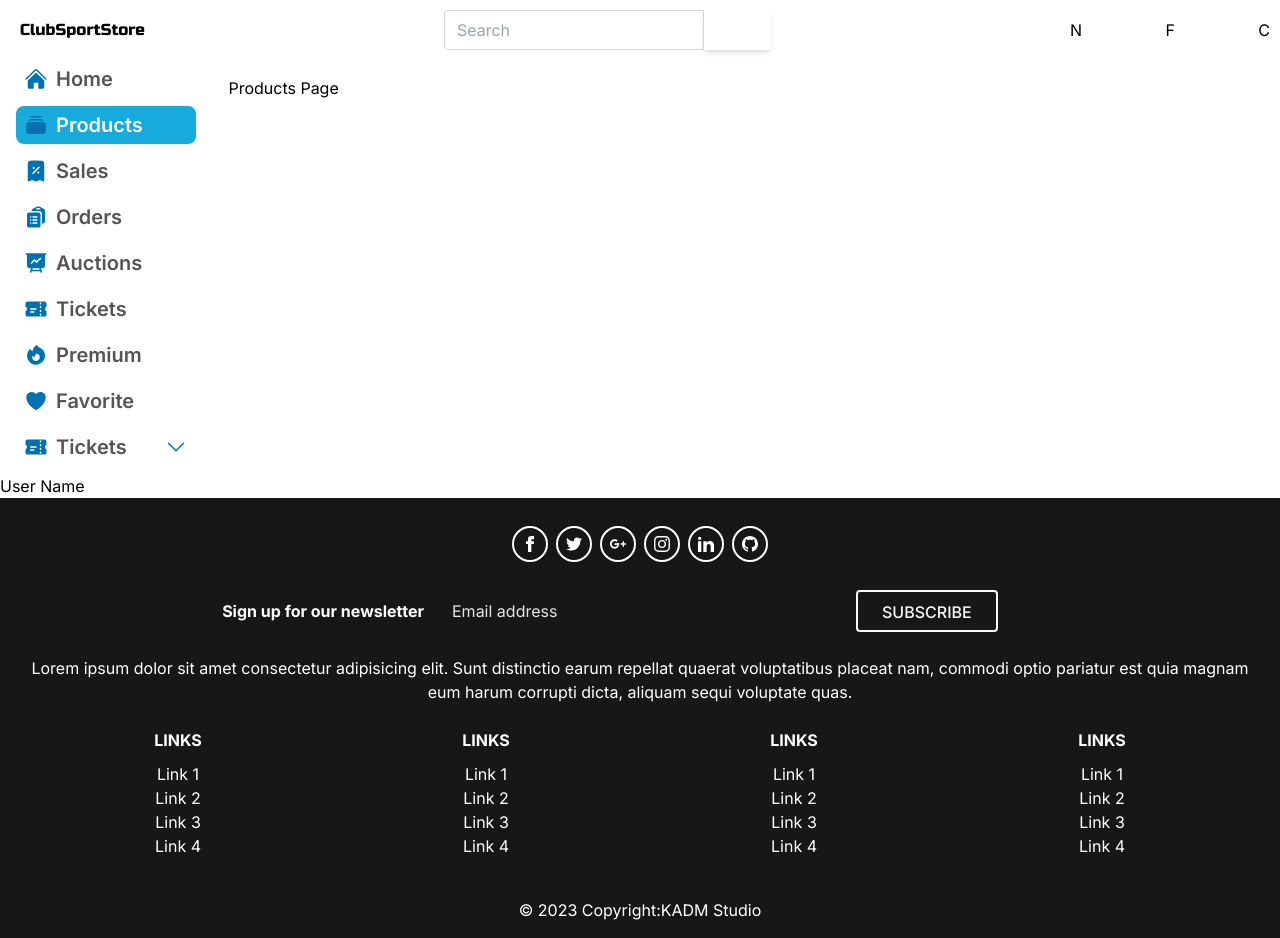
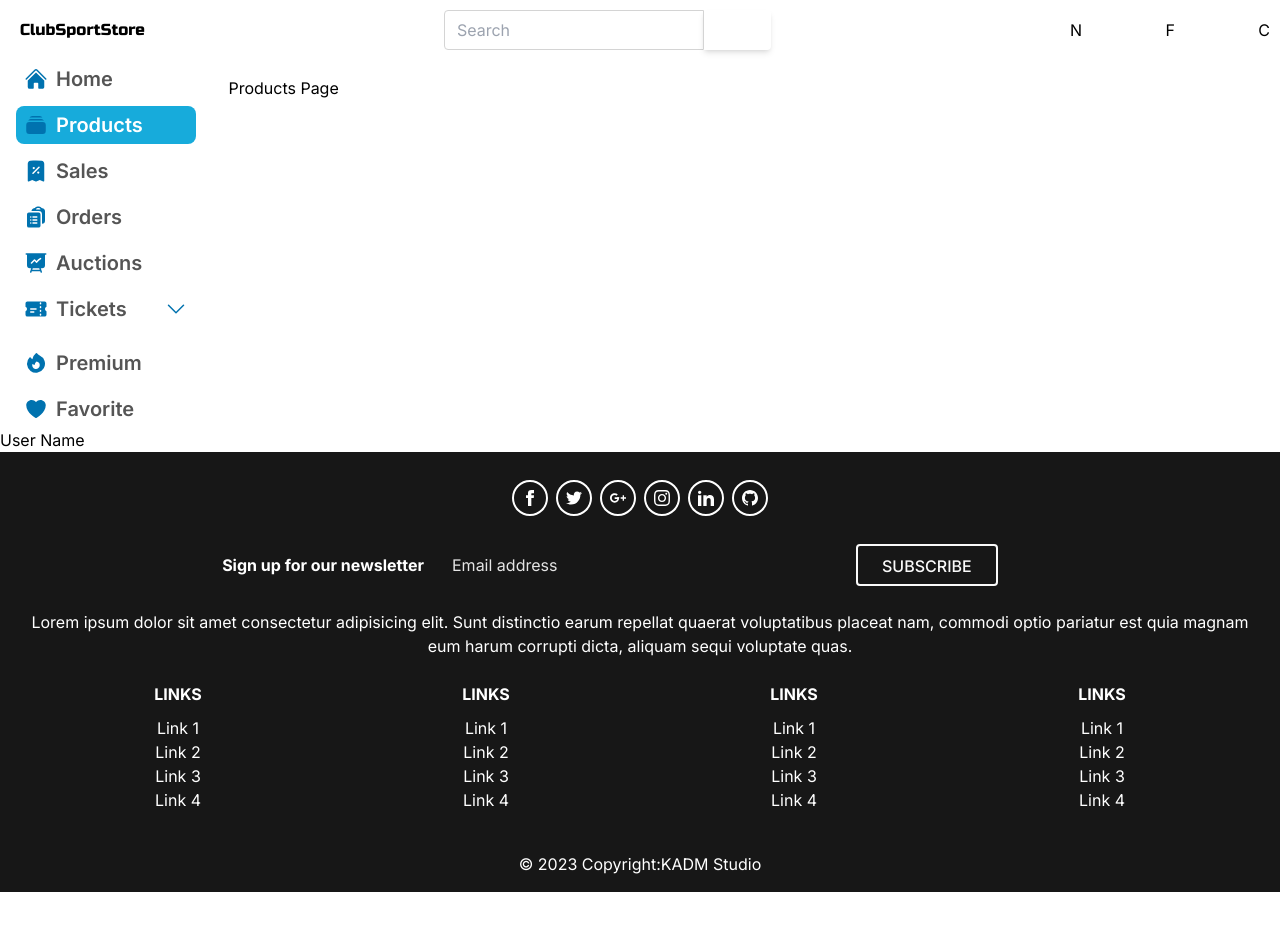
Before and after one commit to KADMCap/ClubSportShop, a Next.js app: page /products in a window 1280 px wide. After the commit the page ends 892 px from the top, so only its background shows below. Built offline with nearby package versions, Linux system fonts and the light colour scheme.

Commit message:
restructure Sidbar Links

```diff
--- a/components/Layout/AccordionLi.tsx
+++ b/components/Layout/NavLinks/AccordionLi.tsx
@@ -1,8 +1,17 @@
 import Link from "next/link";
 import React, { useEffect, useRef, useState } from "react";
-import { ChevronDownIcon, ChevronUpIcon, TicketIcon } from "../Icons";
+import { ChevronDownIcon, ChevronUpIcon } from "../../Icons";
 
-export const AccordionLi = () => {
+interface Props {
+  title: string;
+  icon: React.ReactNode;
+  links: {
+    title: string;
+    pathname: string;
+  }[];
+}
+
+export const AccordionLi = ({ title, icon, links }: Props) => {
   const [active, setActive] = useState(false);
   const contentRef = useRef<HTMLDivElement | null>(null);
 
@@ -28,9 +37,9 @@ export const AccordionLi = () => {
         onClick={toogleActive}
       >
         <div className="flex flex-row items-center">
-          <TicketIcon />
+          {icon}
           <span className="pl-2 font-semibold text-md text-grayDark">
-            Tickets
+            {title}
           </span>
         </div>
         {active ? <ChevronUpIcon /> : <ChevronDownIcon />}
@@ -40,12 +49,15 @@ export const AccordionLi = () => {
         ref={contentRef}
         className="flex flex-col gap-1 px-4 mb-2 -mt-2 overflow-hidden transition-all ease-in"
       >
-        <Link href="/tickets/my" className="text-grayLight hover:text-white">
-          My Tickets
-        </Link>
-        <Link href="/tickets/buy" className="text-grayLight hover:text-white">
-          Buy Tickets
-        </Link>
+        {links.map(({ title, pathname }, index) => (
+          <Link
+            key={index}
+            href={pathname}
+            className="text-grayLight hover:text-white"
+          >
+            {title}
+          </Link>
+        ))}
       </div>
     </div>
   );
--- /dev/null
+++ b/components/Layout/NavLinks/Li.tsx
@@ -0,0 +1,33 @@
+import Link from "next/link";
+import { useRouter } from "next/router";
+import React, { FC } from "react";
+
+interface Props {
+  title: string;
+  icon: React.ReactNode;
+  pathname: string;
+}
+
+export const Li = ({ title, icon, pathname }: Props) => {
+  const router = useRouter();
+  return (
+    <li className="flex justify-center w-full">
+      <Link
+        href={pathname}
+        passHref
+        className={`flex items-center px-2 py-1 w-full rounded-lg hover:bg-blue ${
+          router.pathname === pathname && "bg-blue"
+        }`}
+      >
+        {icon}
+        <span
+          className={`pl-2 font-semibold text-md ${
+            router.pathname === pathname ? "text-white" : "text-grayDark"
+          }`}
+        >
+          {title}
+        </span>
+      </Link>
+    </li>
+  );
+};
--- a/components/Layout/Sidebar.tsx
+++ b/components/Layout/Sidebar.tsx
@@ -1,5 +1,3 @@
-import Link from "next/link";
-import { useRouter } from "next/router";
 import {
   AuctionIcon,
   HeartIcon,
@@ -10,192 +8,34 @@ import {
   SalesIcon,
   TicketIcon,
 } from "../Icons";
-import { AccordionLi } from "./AccordionLi";
-
-const itemStyle = "flex w-full justify-center";
-const linkStyle = "flex items-center px-2 py-1 w-full rounded-lg hover:bg-blue";
-const linkActiveStyle = "flex items-center px-2 py-1 w-full rounded-lg bg-blue";
-const spanStyle = "pl-2 font-semibold text-md text-grayDark";
-const spanActiveStyle = "pl-2 font-semibold text-md text-white";
+import { AccordionLi } from "./NavLinks/AccordionLi";
+import { Li } from "./NavLinks/Li";
 
 export const Sidebar = () => {
-  const router = useRouter();
   return (
     <nav className="flex bg-primary justify-between flex-col w-[256px] sticky bg-white">
       <ul className="flex flex-col gap-2 px-4">
-        <li className={itemStyle}>
-          <Link
-            href="/"
-            passHref
-            className={
-              router.pathname === "/" ? `${linkActiveStyle}` : `${linkStyle}`
-            }
-          >
-            <HomeIcon />
-            <span
-              className={
-                router.pathname === "/" ? `${spanActiveStyle}` : `${spanStyle}`
-              }
-            >
-              Home
-            </span>
-          </Link>
-        </li>
-        <li className={itemStyle}>
-          <Link
-            href="/products"
-            passHref
-            className={
-              router.pathname === "/products"
-                ? `${linkActiveStyle}`
-                : `${linkStyle}`
-            }
-          >
-            <ProductsIcon />
-            <span
-              className={
-                router.pathname === "/products"
-                  ? `${spanActiveStyle}`
-                  : `${spanStyle}`
-              }
-            >
-              Products
-            </span>
-          </Link>
-        </li>
-        <li className={itemStyle}>
-          <Link
-            href="/sales"
-            passHref
-            className={
-              router.pathname === "/sales"
-                ? `${linkActiveStyle}`
-                : `${linkStyle}`
-            }
-          >
-            <SalesIcon />
-            <span
-              className={
-                router.pathname === "/sales"
-                  ? `${spanActiveStyle}`
-                  : `${spanStyle}`
-              }
-            >
-              Sales
-            </span>
-          </Link>
-        </li>
-        <li className={itemStyle}>
-          <Link
-            href="/orders"
-            passHref
-            className={
-              router.pathname === "/orders"
-                ? `${linkActiveStyle}`
-                : `${linkStyle}`
-            }
-          >
-            <OrdersIcon />
-            <span
-              className={
-                router.pathname === "/orders"
-                  ? `${spanActiveStyle}`
-                  : `${spanStyle}`
-              }
-            >
-              Orders
-            </span>
-          </Link>
-        </li>
-        <li className={itemStyle}>
-          <Link
-            href="/auctions"
-            passHref
-            className={
-              router.pathname === "/auctions"
-                ? `${linkActiveStyle}`
-                : `${linkStyle}`
-            }
-          >
-            <AuctionIcon />
-            <span
-              className={
-                router.pathname === "/auctions"
-                  ? `${spanActiveStyle}`
-                  : `${spanStyle}`
-              }
-            >
-              Auctions
-            </span>
-          </Link>
-        </li>
-        <li className={itemStyle}>
-          <Link
-            href="/tickets"
-            passHref
-            className={
-              router.pathname === "/tickets"
-                ? `${linkActiveStyle}`
-                : `${linkStyle}`
-            }
-          >
-            <TicketIcon />
-            <span
-              className={
-                router.pathname === "/tickets"
-                  ? `${spanActiveStyle}`
-                  : `${spanStyle}`
-              }
-            >
-              Tickets
-            </span>
-          </Link>
-        </li>
-        <li className={itemStyle}>
-          <Link
-            href="/premium"
-            passHref
-            className={
-              router.pathname === "/premium"
-                ? `${linkActiveStyle}`
-                : `${linkStyle}`
-            }
-          >
-            <PremiumIcon />
-            <span
-              className={
-                router.pathname === "/premium"
-                  ? `${spanActiveStyle}`
-                  : `${spanStyle}`
-              }
-            >
-              Premium
-            </span>
-          </Link>
-        </li>
-        <li className={itemStyle}>
-          <Link
-            href="/favorite"
-            passHref
-            className={
-              router.pathname === "/favorite"
-                ? `${linkActiveStyle}`
-                : `${linkStyle}`
-            }
-          >
-            <HeartIcon />
-            <span
-              className={
-                router.pathname === "/favorite"
-                  ? `${spanActiveStyle}`
-                  : `${spanStyle}`
-              }
-            >
-              Favorite
-            </span>
-          </Link>
-        </li>
-        <AccordionLi />
+        <Li title="Home" icon={<HomeIcon />} pathname="/" />
+        <Li title="Products" icon={<ProductsIcon />} pathname="/products" />
+        <Li title="Sales" icon={<SalesIcon />} pathname="/sales" />
+        <Li title="Orders" icon={<OrdersIcon />} pathname="/orders" />
+        <Li title="Auctions" icon={<AuctionIcon />} pathname="/auctions" />
+        <AccordionLi
+          title="Tickets"
+          icon={<TicketIcon />}
+          links={[
+            {
+              title: "My Tickets",
+              pathname: "/tickets/my",
+            },
+            {
+              title: "Buy Tickets",
+              pathname: "/tickets/buy",
+            },
+          ]}
+        />
+        <Li title="Premium" icon={<PremiumIcon />} pathname="/premium" />
+        <Li title="Favorite" icon={<HeartIcon />} pathname="/favorite" />
       </ul>
       <ul>
         <span>User Name</span>
```
